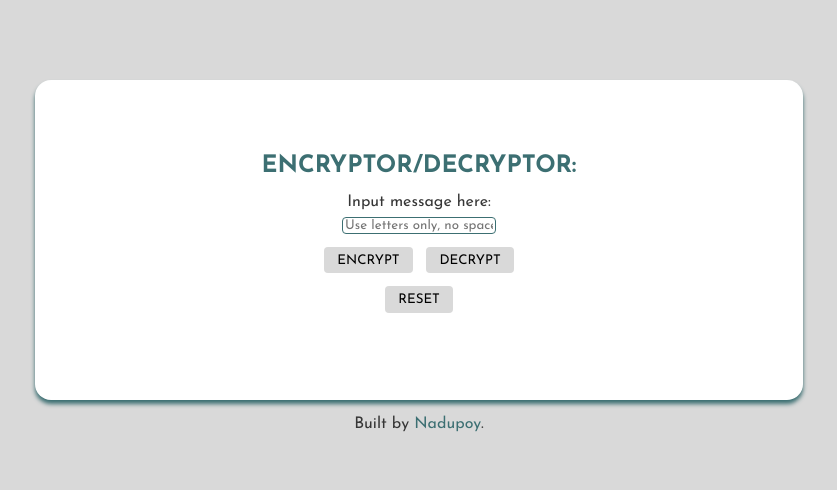
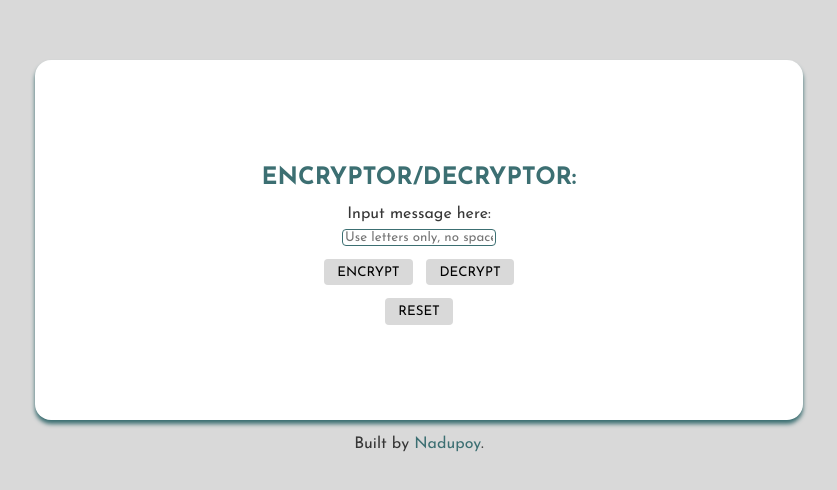
Before and after one commit to nadupoy/File-Encryption-and-Decryption, a website built with Vite: page index.html in a window 1280 px wide. Shown: the part 144-634 px from the top of the page, without its empty margins (221-1058 px from the left). Built offline with nearby package versions, Linux system fonts and the light colour scheme.

Commit message:
Added minor styling.

```diff
--- a/style.css
+++ b/style.css
@@ -24,7 +24,7 @@ body {
 main {
   background-color: var(--background-app);
   width: 60vw;
-  height: 40vh;
+  height: 45vh;
   display: flex;
   flex-direction: column;
   justify-content: center;
@@ -36,6 +36,7 @@ main {
 
 h2 {
   color: var(--accent-color);
+  margin-top: 1em;
 }
 
 form {
```
